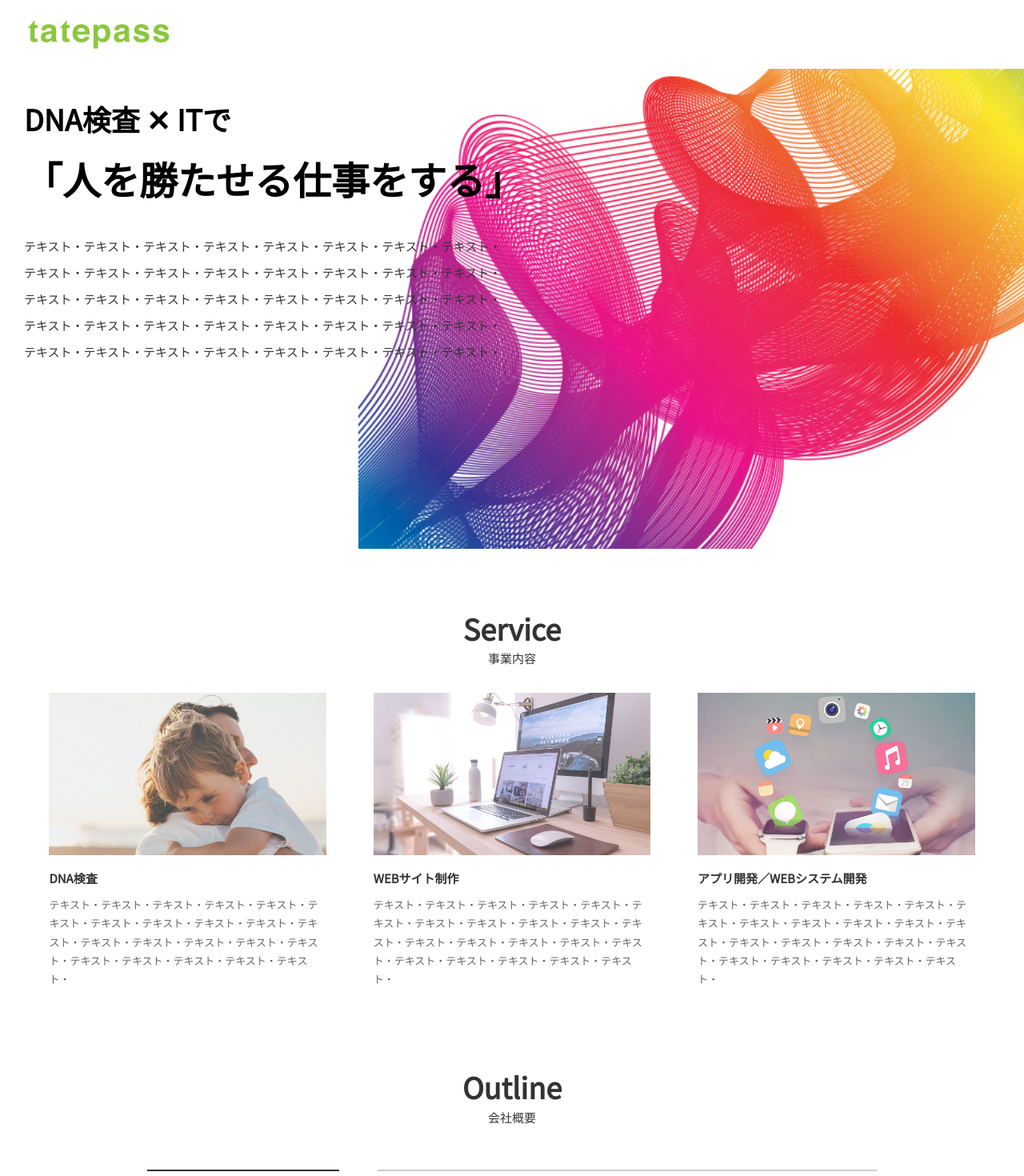
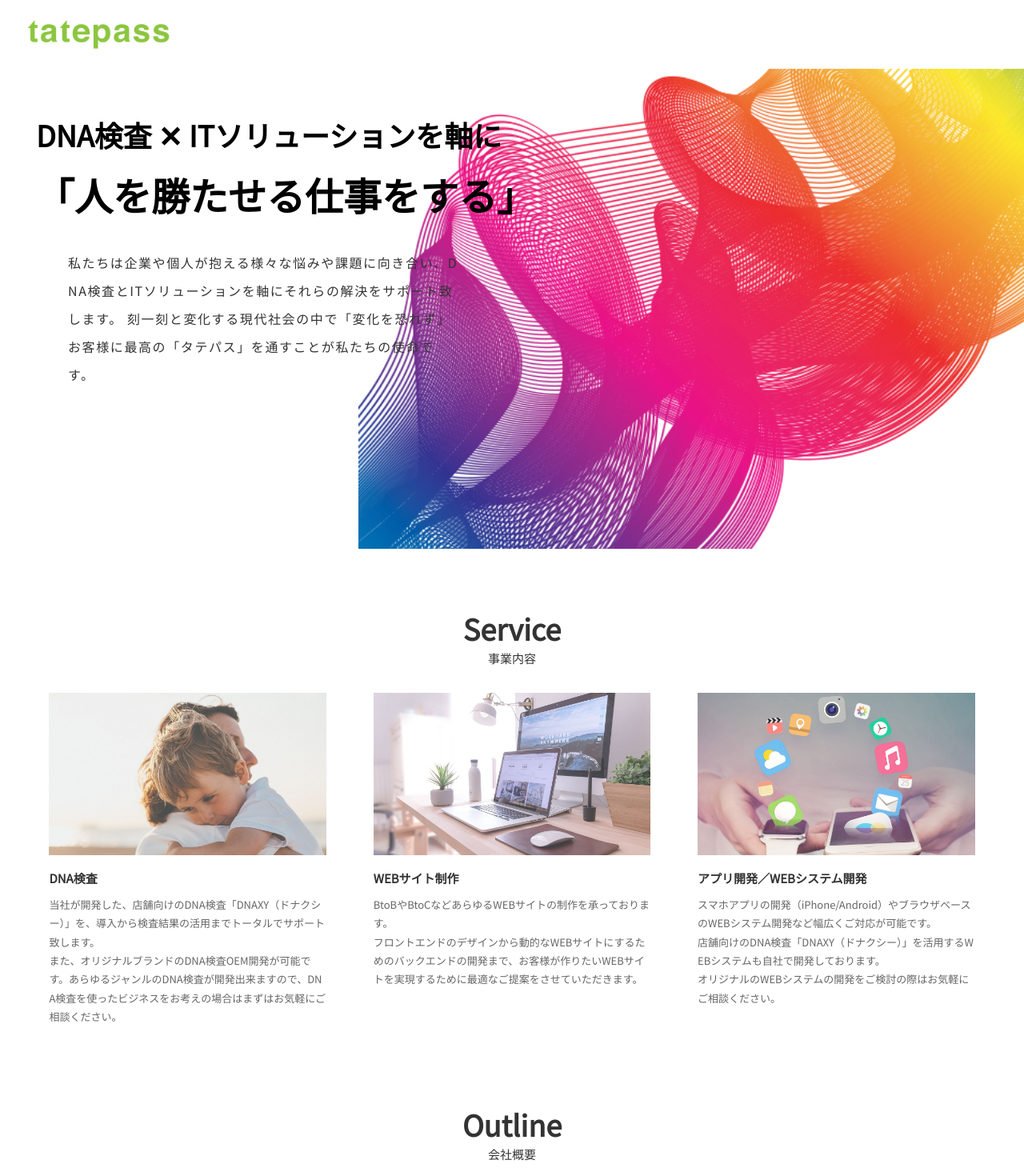
Before and after one commit to yo1919/tatepass.com, a Nuxt app: page / in a window 1280 px wide. Shown: the top 1470 px of the page at 80% size. Built offline with nearby package versions, Linux system fonts and the light colour scheme.

Commit message:
Update index.vue

```diff
--- a/pages/index.vue
+++ b/pages/index.vue
@@ -8,15 +8,12 @@
         <div class="main__eyecatch-image"></div>
         <section class="main__eyecatch-conts">
           <p class="main__eyecatch-conts-topp">
-            DNA検査 ✕ ITで
+            DNA検査 ✕ ITソリューションを軸に
           </p>
           <h1><span>「人を勝たせる仕事をする」</span></h1>
           <p class="main__eyecatch-conts-underp">
-            テキスト・テキスト・テキスト・テキスト・テキスト・テキスト・テキスト・テキスト・<br>
-            テキスト・テキスト・テキスト・テキスト・テキスト・テキスト・テキスト・テキスト・<br>
-            テキスト・テキスト・テキスト・テキスト・テキスト・テキスト・テキスト・テキスト・<br>
-            テキスト・テキスト・テキスト・テキスト・テキスト・テキスト・テキスト・テキスト・<br>
-            テキスト・テキスト・テキスト・テキスト・テキスト・テキスト・テキスト・テキスト・
+            私たちは企業や個人が抱える様々な悩みや課題に向き合い、DNA検査とITソリューションを軸にそれらの解決をサポート致します。
+            刻一刻と変化する現代社会の中で「変化を恐れず」お客様に最高の「タテパス」を通すことが私たちの使命です。
           </p>
         <!--
           <a class="main__eyecatch-conts-underlink">
@@ -39,7 +36,10 @@
                 <img src="/service_dna.jpg" alt="DNA検査">
               </a>
               <h2>DNA検査</h2>
-              <p>テキスト・テキスト・テキスト・テキスト・テキスト・テキスト・テキスト・テキスト・テキスト・テキスト・テキスト・テキスト・テキスト・テキスト・テキスト・テキスト・テキスト・テキスト・テキスト・テキスト・テキスト・</p>
+              <p>
+                当社が開発した、店舗向けのDNA検査「DNAXY（ドナクシー）」を、導入から検査結果の活用までトータルでサポート致します。<br>
+                また、オリジナルブランドのDNA検査OEM開発が可能です。あらゆるジャンルのDNA検査が開発出来ますので、DNA検査を使ったビジネスをお考えの場合はまずはお気軽にご相談ください。
+              </p>
             <!--
               <a class="main__container__service-wrapper__inner-textlink" href="#">
                 <span>詳しくはこちらから</span>
@@ -51,7 +51,10 @@
                 <img src="/service_web.jpg" alt="WEBサイト制作">
               </a>
               <h2>WEBサイト制作</h2>
-              <p>テキスト・テキスト・テキスト・テキスト・テキスト・テキスト・テキスト・テキスト・テキスト・テキスト・テキスト・テキスト・テキスト・テキスト・テキスト・テキスト・テキスト・テキスト・テキスト・テキスト・テキスト・</p>
+              <p>
+                BtoBやBtoCなどあらゆるWEBサイトの制作を承っております。<br>
+                フロントエンドのデザインから動的なWEBサイトにするためのバックエンドの開発まで、お客様が作りたいWEBサイトを実現するために最適なご提案をさせていただきます。
+              </p>
             <!--
               <a class="main__container__service-wrapper__inner-textlink" href="#">
                 <span>詳しくはこちらから</span>
@@ -63,7 +66,11 @@
                 <img src="/service_app.jpg" alt="アプリ開発／WEBシステム開発">
               </a>
               <h2>アプリ開発／WEBシステム開発</h2>
-              <p>テキスト・テキスト・テキスト・テキスト・テキスト・テキスト・テキスト・テキスト・テキスト・テキスト・テキスト・テキスト・テキスト・テキスト・テキスト・テキスト・テキスト・テキスト・テキスト・テキスト・テキスト・</p>
+              <p>
+                スマホアプリの開発（iPhone/Android）やブラウザベースのWEBシステム開発など幅広くご対応が可能です。<br>
+                店舗向けのDNA検査「DNAXY（ドナクシー）」を活用するWEBシステムも自社で開発しております。<br>
+                オリジナルのWEBシステムの開発をご検討の際はお気軽にご相談ください。
+              </p>
             <!--
               <a class="main__container__service-wrapper__inner-textlink" href="#">
                 <span>詳しくはこちらから</span>
@@ -234,7 +241,7 @@ export default {
     }
     .main__container__service-wrapper{
       display: flex;
-      align-items: center;
+      align-items: flex-start;
       justify-content: space-around;
       flex-wrap: wrap;
     }
@@ -505,8 +512,8 @@ form{
 
   .main__eyecatch-conts{
     position: absolute;
-    top: 15px;
-    left: 15px;
+    top: 35px;
+    left: 30px;
     margin: 0;
     text-align: left;
     background: none;
@@ -521,6 +528,10 @@ form{
       display: block;
       line-height: 2.2;
       margin: 0 0 1.5em;
+      padding: 0 2.5em 2.5em;
+      font-size: 16px;
+      letter-spacing: 0.1em;
+      width: 40%;
     }
     .main__eyecatch-conts-underlink{
       margin: 3em auto 0;
```
